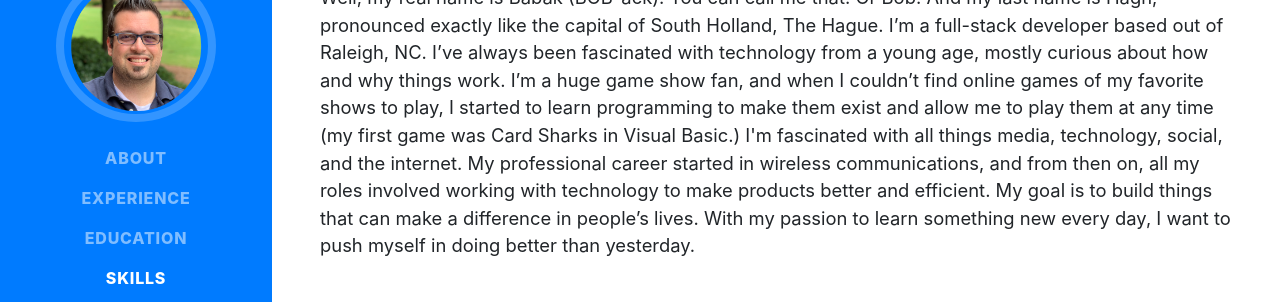
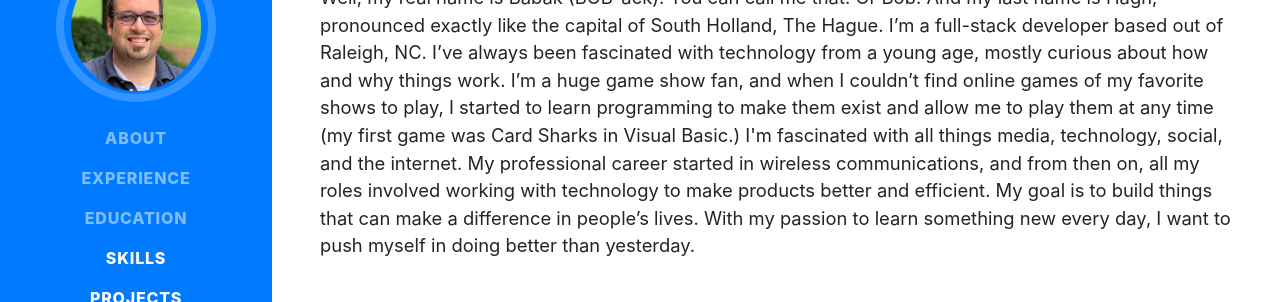
Before and after one commit to bhagh/bhagh.github.io, a website with bundled scripts: page index.html in a window 1280 px wide. Shown: the part 250-552 px from the top of the page. Built offline with nearby package versions, Linux system fonts and the light colour scheme; a web font is replaced by a local one.

```diff
--- a/index.html
+++ b/index.html
@@ -48,6 +48,9 @@
         </li>
         <li class="nav-item">
           <a class="nav-link js-scroll-trigger" href="#skills">Skills</a>
+        </li>
+        <li class="nav-item">
+          <a class="nav-link js-scroll-trigger" href="#skills">Projects</a>
         </li>
         <li class="nav-item">
           <a class="nav-link js-scroll-trigger" href="#interests">Interests</a>
```
